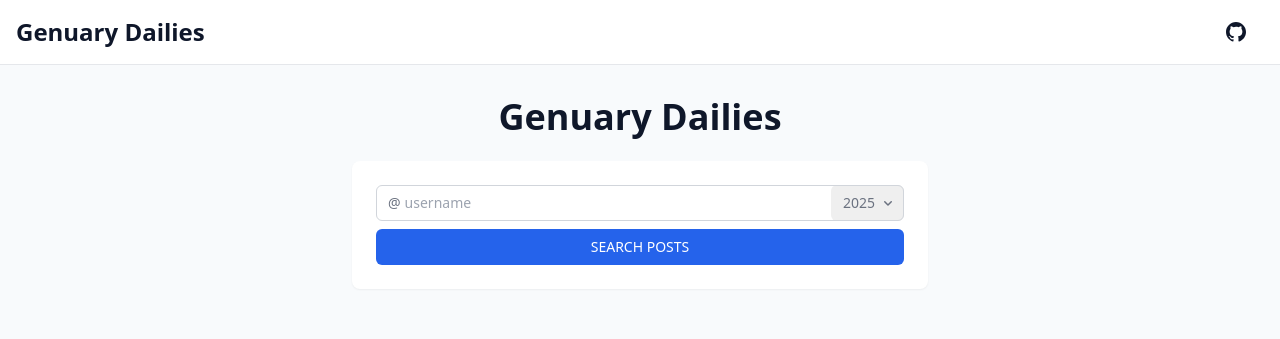
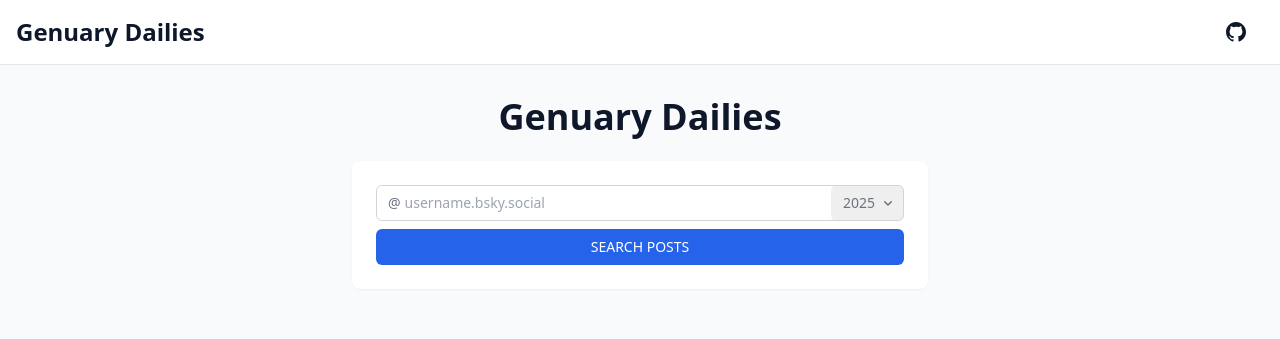
Before and after one commit to EthanThatOneKid/genuary-dailies, a SvelteKit app: page / in a window 1280 px wide. Shown: the top 339 px of the page. Built offline with nearby package versions, Linux system fonts and the light colour scheme.

Commit message:
abstract component `genuary-search.svelte`

```diff
--- /dev/null
+++ b/src/lib/components/genuary-search.svelte
@@ -0,0 +1,64 @@
+<script lang="ts">
+	const originalYear = 2022;
+	const currentYear = new Date().getFullYear();
+
+	let props: { username?: string; year?: number } = $props();
+</script>
+
+<section class="mx-auto max-w-xl space-y-6">
+	<h1 class="text-center text-4xl font-bold text-slate-900">Genuary Dailies</h1>
+
+	<form method="GET" action="/calendar" class="space-y-4 rounded-lg bg-white p-6 shadow-sm">
+		<div class="space-y-2">
+			<div
+				class="flex items-center rounded-md bg-white pl-3 outline outline-1 -outline-offset-1 outline-gray-300 has-[input:focus-within]:outline has-[input:focus-within]:outline-2 has-[input:focus-within]:-outline-offset-2 has-[input:focus-within]:outline-indigo-600"
+			>
+				<div class="shrink-0 select-none text-base text-gray-500 sm:text-sm/6">@</div>
+				<input
+					type="text"
+					name="username"
+					id="username"
+					class="block min-w-0 grow py-1.5 pl-1 pr-3 text-base text-gray-900 placeholder:text-gray-400 focus:outline focus:outline-0 sm:text-sm/6"
+					placeholder="username.bsky.social"
+					minlength="1"
+					value={props.username ?? ''}
+				/>
+				<div class="grid shrink-0 grid-cols-1 focus-within:relative">
+					<select
+						id="year"
+						name="year"
+						aria-label="Year"
+						class="col-start-1 row-start-1 w-full appearance-none rounded-md py-1.5 pl-3 pr-7 text-base text-gray-500 placeholder:text-gray-400 focus:outline focus:outline-2 focus:-outline-offset-2 focus:outline-indigo-600 sm:text-sm/6"
+						value={props.year ?? currentYear}
+					>
+						{#each Array(currentYear - originalYear + 1)
+							.fill(0)
+							.map((_, i) => currentYear - i) as year}
+							<option value={year}>{year}</option>
+						{/each}
+					</select>
+					<svg
+						class="pointer-events-none col-start-1 row-start-1 mr-2 size-5 self-center justify-self-end text-gray-500 sm:size-4"
+						viewBox="0 0 16 16"
+						fill="currentColor"
+						aria-hidden="true"
+						data-slot="icon"
+					>
+						<path
+							fill-rule="evenodd"
+							d="M4.22 6.22a.75.75 0 0 1 1.06 0L8 8.94l2.72-2.72a.75.75 0 1 1 1.06 1.06l-3.25 3.25a.75.75 0 0 1-1.06 0L4.22 7.28a.75.75 0 0 1 0-1.06Z"
+							clip-rule="evenodd"
+						/>
+					</svg>
+				</div>
+			</div>
+
+			<button
+				type="submit"
+				class="w-full rounded-md bg-blue-600 px-4 py-2 text-sm font-medium uppercase text-white hover:bg-blue-700"
+			>
+				Search Posts
+			</button>
+		</div>
+	</form>
+</section>
--- a/src/routes/+page.svelte
+++ b/src/routes/+page.svelte
@@ -1,66 +1,9 @@
 <script>
-	const currentYear = new Date().getFullYear();
-	const originalYear = 2022;
+	import GenuarySearch from '$lib/components/genuary-search.svelte';
 </script>
 
 <main class="container mx-auto flex-1 space-y-12 px-4 py-8">
-	<section class="mx-auto max-w-xl space-y-6">
-		<h1 class="text-center text-4xl font-bold text-slate-900">Genuary Dailies</h1>
-
-		<form method="GET" action="/calendar" class="space-y-4 rounded-lg bg-white p-6 shadow-sm">
-			<div class="space-y-2">
-				<div
-					class="flex items-center rounded-md bg-white pl-3 outline outline-1 -outline-offset-1 outline-gray-300 has-[input:focus-within]:outline has-[input:focus-within]:outline-2 has-[input:focus-within]:-outline-offset-2 has-[input:focus-within]:outline-indigo-600"
-				>
-					<div class="shrink-0 select-none text-base text-gray-500 sm:text-sm/6">@</div>
-					<input
-						type="text"
-						name="username"
-						id="username"
-						class="block min-w-0 grow py-1.5 pl-1 pr-3 text-base text-gray-900 placeholder:text-gray-400 focus:outline focus:outline-0 sm:text-sm/6"
-						placeholder="username"
-						minlength="1"
-					/>
-					<div class="grid shrink-0 grid-cols-1 focus-within:relative">
-						<select
-							id="year"
-							name="year"
-							aria-label="Year"
-							class="col-start-1 row-start-1 w-full appearance-none rounded-md py-1.5 pl-3 pr-7 text-base text-gray-500 placeholder:text-gray-400 focus:outline focus:outline-2 focus:-outline-offset-2 focus:outline-indigo-600 sm:text-sm/6"
-							value={currentYear}
-						>
-							{#each Array(currentYear - originalYear + 1)
-								.fill(0)
-								.map((_, i) => currentYear - i) as year}
-								<option value={year}>{year}</option>
-							{/each}
-						</select>
-						<svg
-							class="pointer-events-none col-start-1 row-start-1 mr-2 size-5 self-center justify-self-end text-gray-500 sm:size-4"
-							viewBox="0 0 16 16"
-							fill="currentColor"
-							aria-hidden="true"
-							data-slot="icon"
-						>
-							<path
-								fill-rule="evenodd"
-								d="M4.22 6.22a.75.75 0 0 1 1.06 0L8 8.94l2.72-2.72a.75.75 0 1 1 1.06 1.06l-3.25 3.25a.75.75 0 0 1-1.06 0L4.22 7.28a.75.75 0 0 1 0-1.06Z"
-								clip-rule="evenodd"
-							/>
-						</svg>
-					</div>
-				</div>
-
-				<button
-					type="submit"
-					class="w-full rounded-md bg-blue-600 px-4 py-2 text-sm font-medium uppercase text-white hover:bg-blue-700"
-				>
-					Search Posts
-				</button>
-			</div>
-		</form>
-	</section>
-
+	<GenuarySearch />
 	<section class="prose prose-slate mx-auto max-w-2xl">
 		<h2 class="text-2xl font-bold text-slate-900">Genuary?</h2>
 		<blockquote class="border-l-4 border-blue-600 pl-4 text-slate-700">
--- a/src/routes/calendar/+page.svelte
+++ b/src/routes/calendar/+page.svelte
@@ -1,5 +1,6 @@
 <script lang="ts">
 	import type { PageData } from './$types';
+	import GenuarySearch from '$lib/components/genuary-search.svelte';
 	import { generateCalendar } from './calendar';
 
 	let { data }: { data: PageData } = $props();
@@ -13,17 +14,10 @@
 </svelte:head>
 
 <div class="mx-auto max-w-4xl p-4">
-	<h2 class="mb-4 text-center text-2xl font-bold">
-		<a
-			href="https://bsky.app/profile/{data.username}"
-			class="text-blue-600"
-			target="_blank"
-			rel="noopener noreferrer">@{data.username}</a
-		>
-		{data.year}
-	</h2>
+	<GenuarySearch username={data.username} year={data.year} />
+
 	<div class="grid grid-cols-2 gap-2 sm:grid-cols-7">
-		{#each ['Sun', 'Mon', 'Tue', 'Wed', 'Thu', 'Fri', 'Sat'] as day, index}
+		{#each ['Sun', 'Mon', 'Tue', 'Wed', 'Thu', 'Fri', 'Sat'] as day}
 			<div class="hidden text-center font-semibold sm:block">{day}</div>
 		{/each}
 		{#each calendar as week}
```
